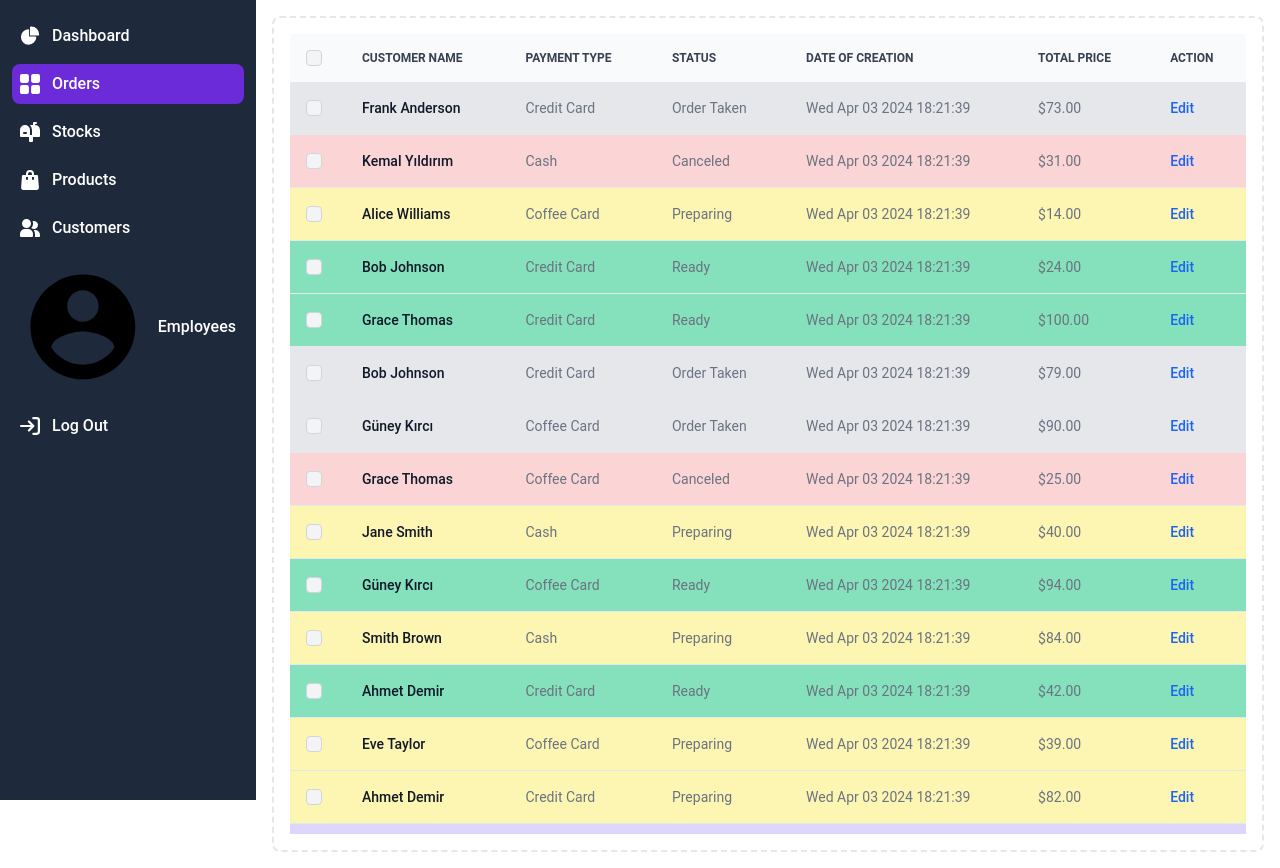
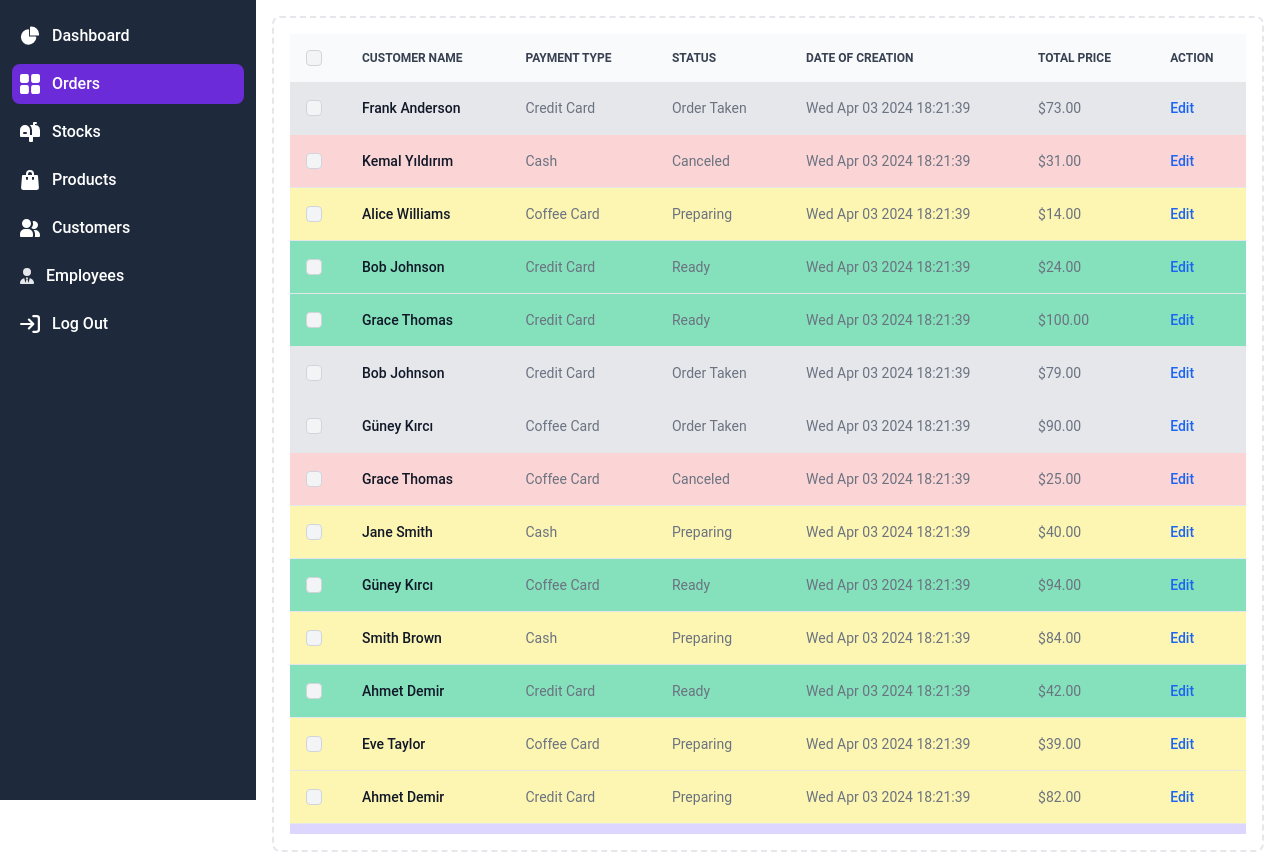
Before and after one commit to Nosver/CafeManagement, a React (Vite) app in the folder frontend/: page /orders in a window 1280 px wide. Built offline with nearby package versions, Linux system fonts and the light colour scheme.

Commit message:
employee ico

```diff
--- a/frontend/src/components/personel/SidebarItem.jsx
+++ b/frontend/src/components/personel/SidebarItem.jsx
@@ -1,6 +1,7 @@
 import { useLocation, useNavigate } from 'react-router-dom';
 import { FontAwesomeIcon } from '@fortawesome/react-fontawesome';
-import { faUser } from '@fortawesome/free-solid-svg-icons';
+import { faUserTie } from '@fortawesome/free-solid-svg-icons';
+
 
 const text_color = "text-gray-200";
 const bg_color = "bg-slate-800";
@@ -54,9 +55,7 @@ class SVG {
     );
 
     static employees = (
-        <svg xmlns="http://www.w3.org/2000/svg" viewBox="0 0 24 24">
-            <path d="M12 2C6.48 2 2 6.48 2 12s4.48 10 10 10 10-4.48 10-10S17.52 2 12 2zm0 3c1.66 0 3 1.34 3 3s-1.34 3-3 3-3-1.34-3-3 1.34-3 3-3zm0 14.2c-2.5 0-4.71-1.28-6-3.22.03-1.99 4-3.08 6-3.08 1.99 0 5.97 1.09 6 3.08-1.29 1.94-3.5 3.22-6 3.22z"/>
-        </svg>
+        <FontAwesomeIcon icon={faUserTie} />
     );
 
 
```
